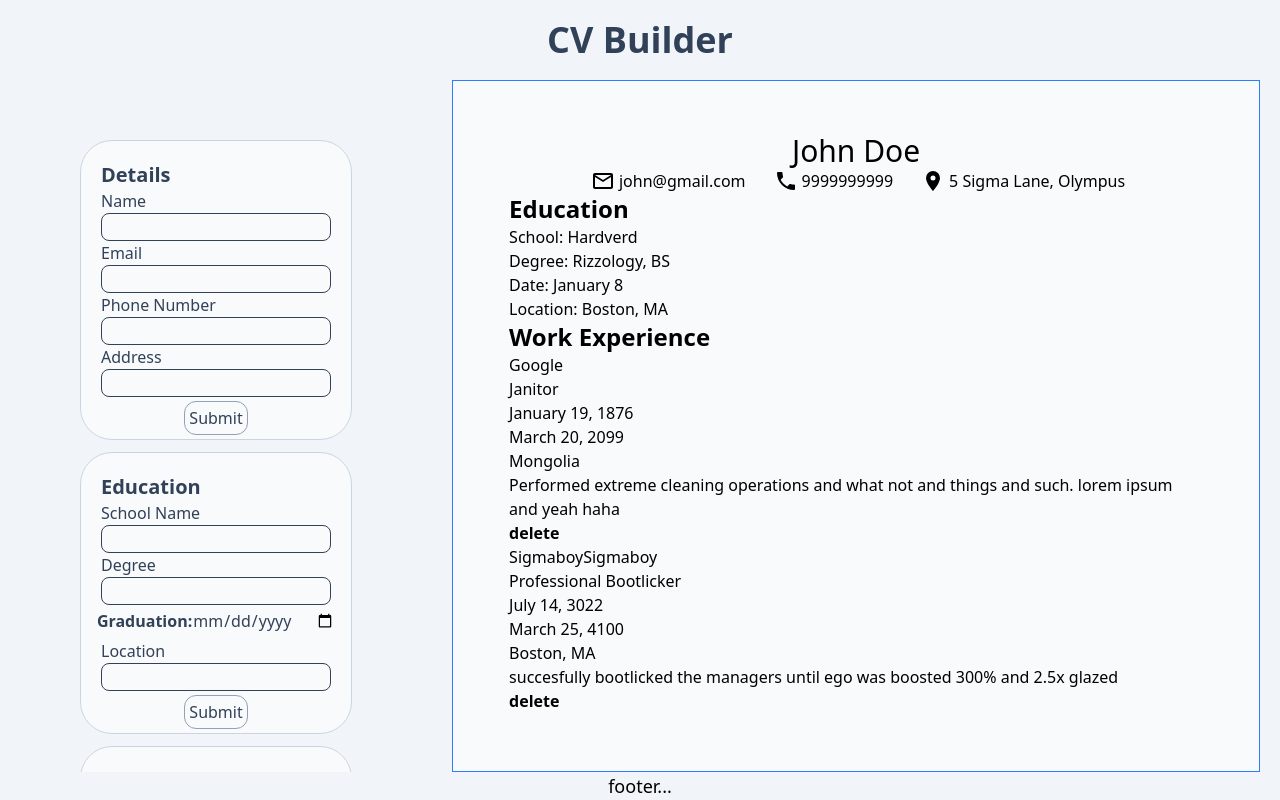
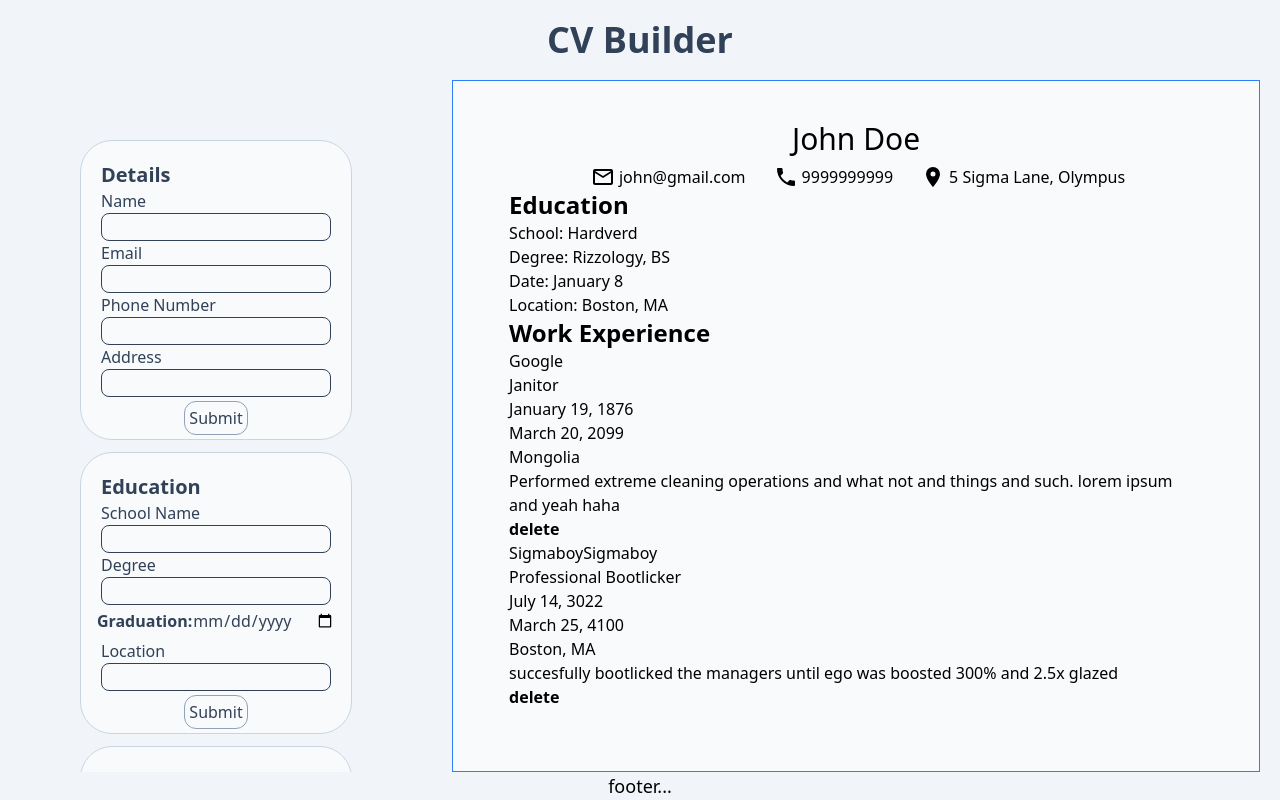
Before and after one commit to yskim308/cvApp, a React (Vite) app: page / in a window 1280 px wide. Built offline with nearby package versions, Linux system fonts and the light colour scheme.

Commit message:
add margin to bottom of name section

```diff
--- a/src/components/viewComponents/DetailsView.tsx
+++ b/src/components/viewComponents/DetailsView.tsx
@@ -5,8 +5,8 @@ import location from "../../assets/map-marker.svg";
 
 export default function DetailsView({ formData }: DetailsViewProps) {
   return (
-    <div className="flex flex-col mt-3">
-      <div className="text-3xl font-medium flex justify-center">
+    <div className="flex flex-col">
+      <div className="text-3xl font-medium flex justify-center mb-2">
         {formData?.name}
       </div>
       <div className="flex justify-center">
```
